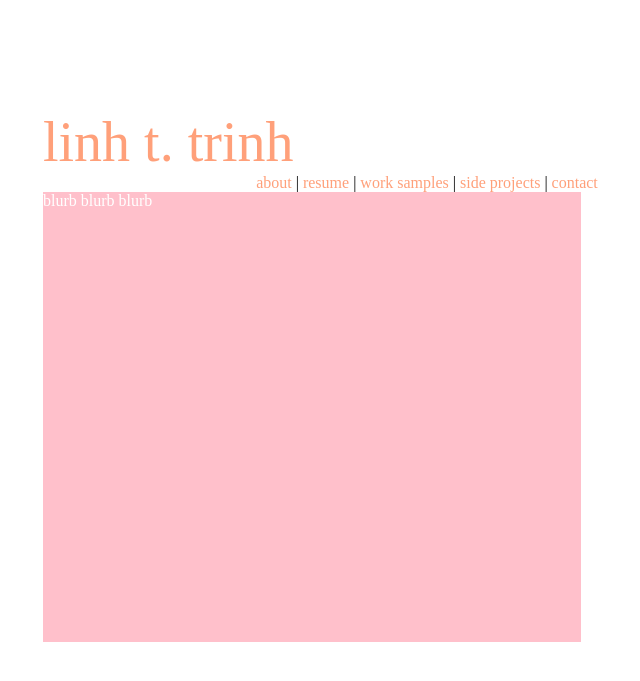
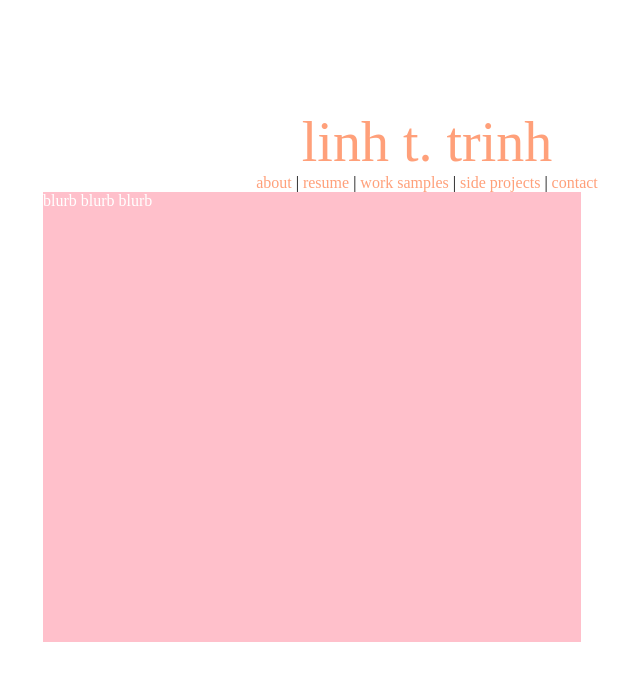
Before and after one commit to lttrinh/lttrinh.github.io, a Jekyll site: the page built from index.html, in a window 1280 px wide. Shown: the top 681 px of the page, without its empty margins (213-853 px from the left). Built offline with Jekyll 4.4.1, drawn with Linux system fonts in a browser that asks for light colours.

Commit message:
Update index.html

```diff
--- a/index.html
+++ b/index.html
@@ -7,7 +7,9 @@ title: linh
 <link rel="stylesheet" href="https://fonts.googleapis.com/icon?family=Material+Icons">
 <link rel="stylesheet" href="https://cdnjs.cloudflare.com/ajax/libs/font-awesome/4.7.0/css/font-awesome.min.css">
 
-	<a class="top"href="index">linh t. trinh</a>
+<div class="top">
+	<a href="index">linh t. trinh</a>
+</div>
 
 <div class="topnav">
 	<a href="about">about</a> |
```
